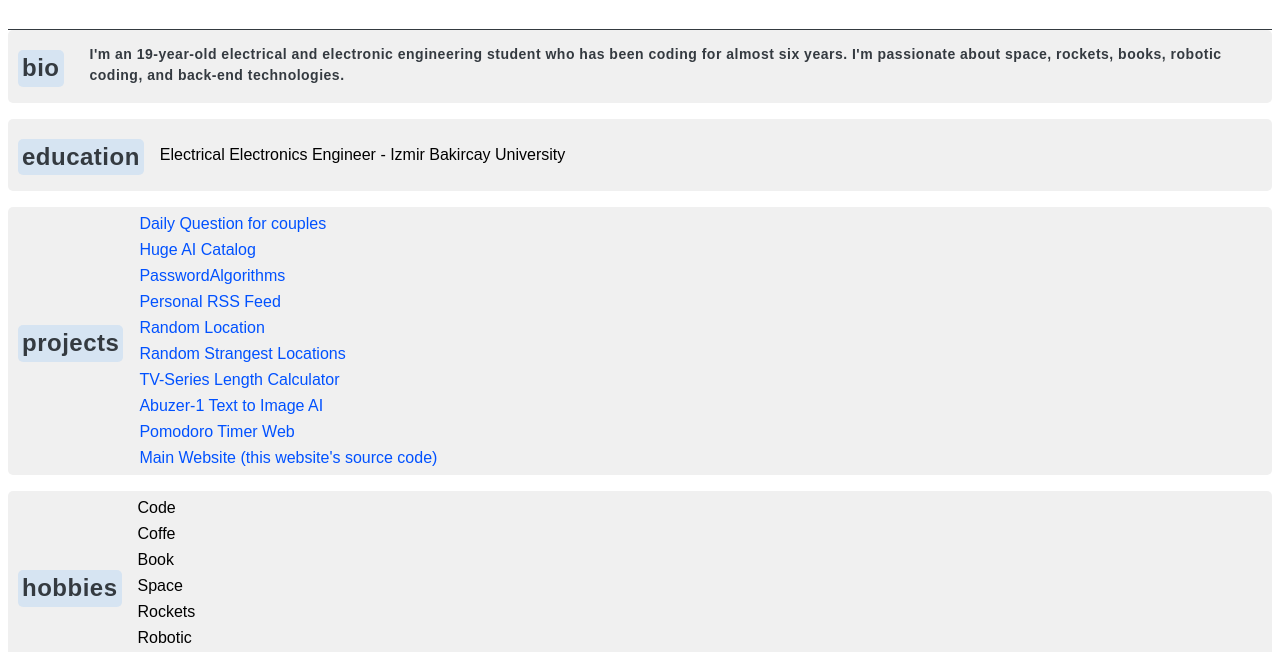
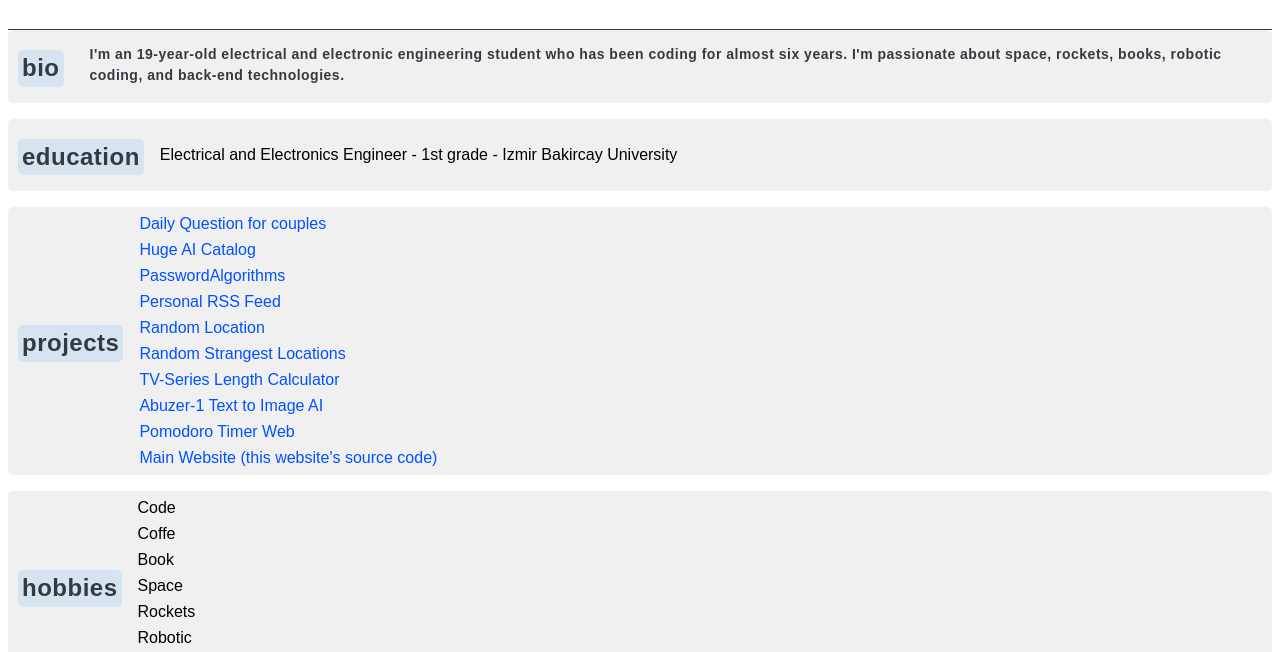
Before and after one commit to mehmetkahya0/old.mehmetkahya0.github.io, a plain HTML site: page index.html in a window 1280 px wide. Shown: the part 127-779 px from the top of the page. Drawn offline with Linux system fonts and the light colour scheme.

Commit message:
Update index.html

```diff
--- a/index.html
+++ b/index.html
@@ -32,7 +32,7 @@
     <div class="education">
       <h2>education</h2>
       <ul>
-        <li>Electrical Electronics Engineer - Izmir Bakircay University</li>
+        <li>Electrical and Electronics Engineer - 1st grade - Izmir Bakircay University</li>
       </ul>
     </div>
 
```
